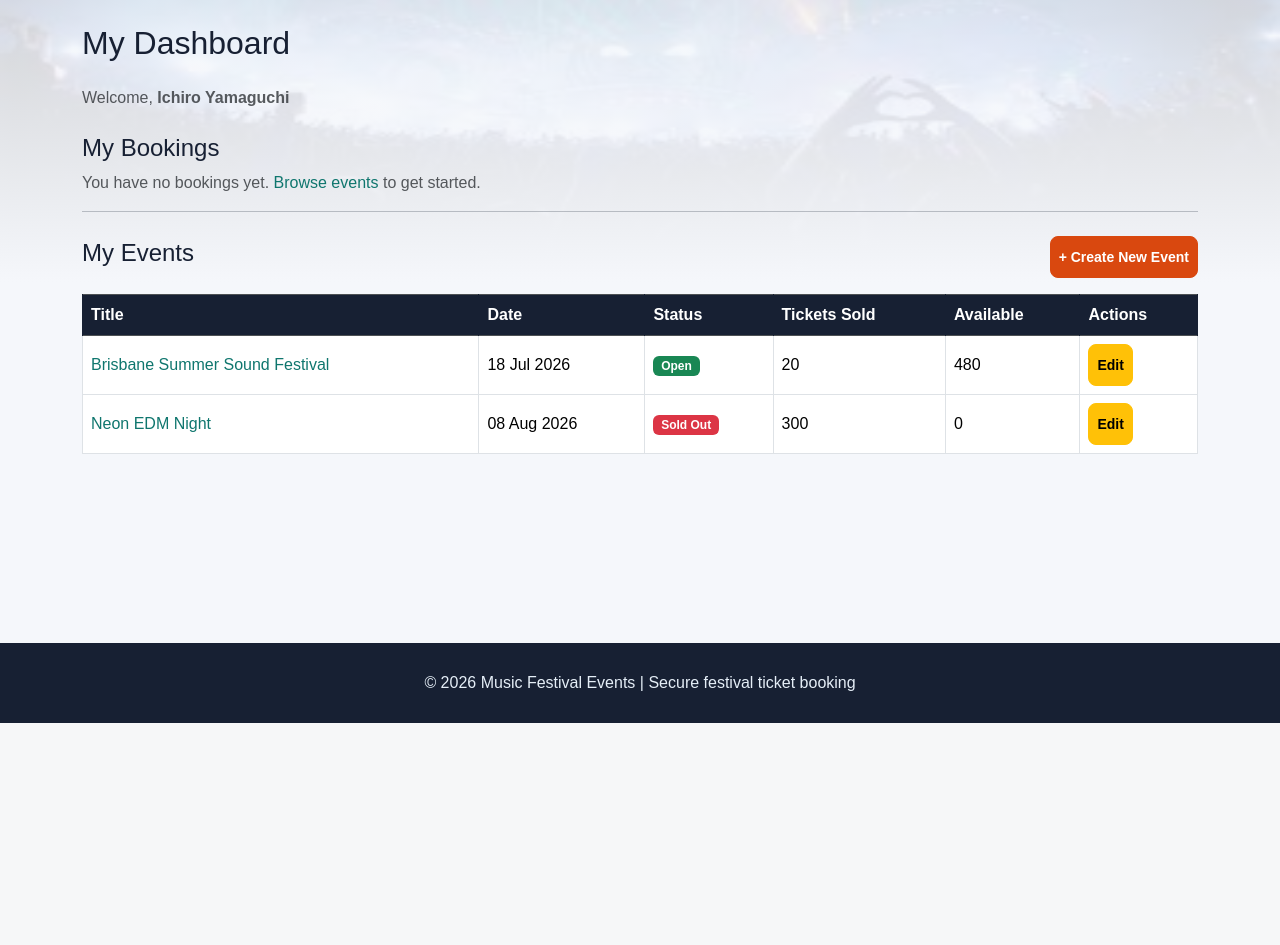
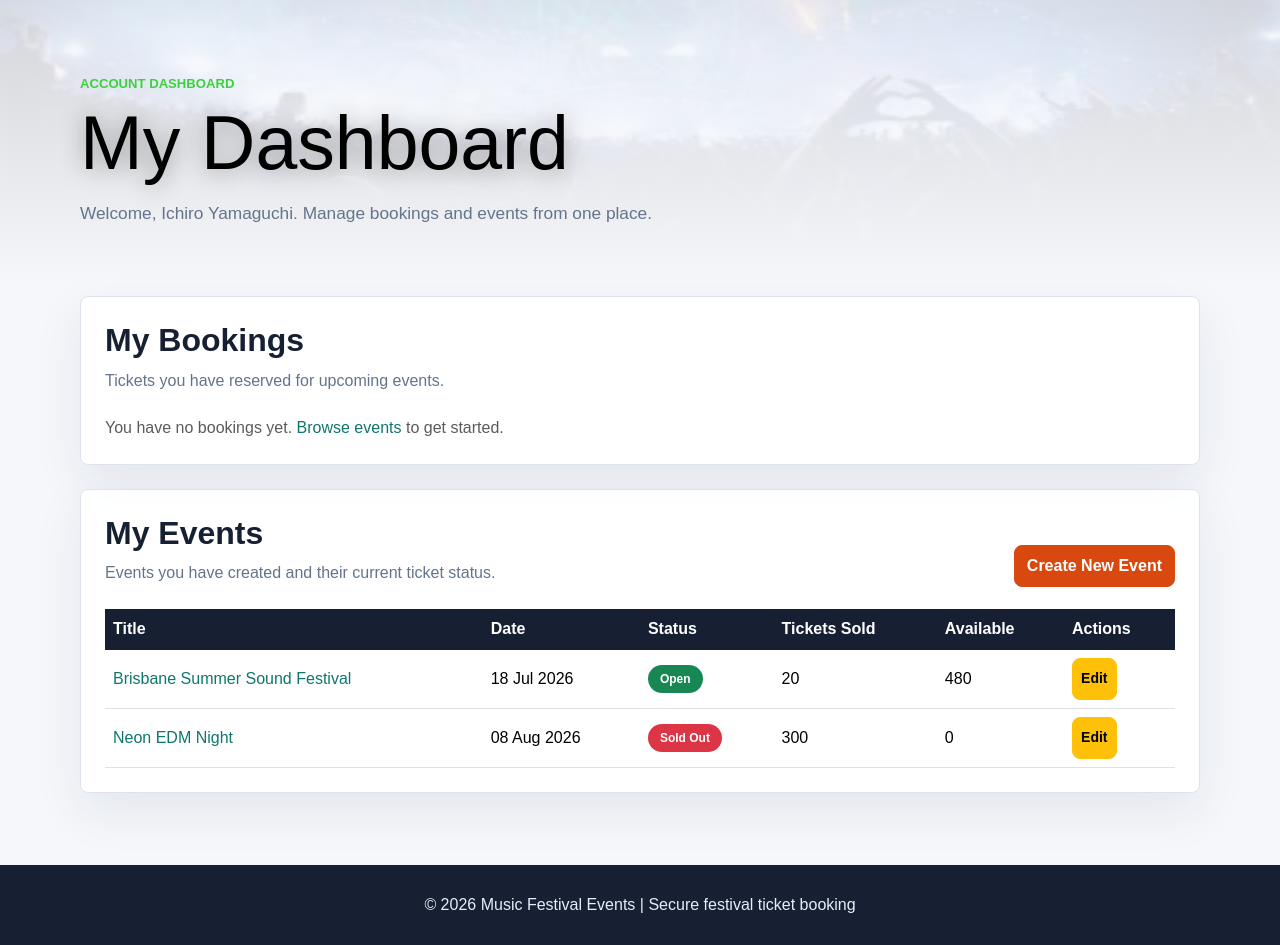
Before and after one commit to kasen2001/Assessment, a Flask app: page /dashboard in a window 1280 px wide. Shown: the part 77-1022 px from the top of the page. Before the commit the page ends 800 px from the top, so only its background shows below. Run offline with Flask 3, Linux system fonts and the light colour scheme; a user stored in the database is signed in; data comes from the database, SQL or seed files in the repository; some libraries are stand-ins or nearby versions.

Commit message:
dashboard.html

```diff
--- a/website/templates/dashboard.html
+++ b/website/templates/dashboard.html
@@ -1,16 +1,29 @@
 {% extends "base.html" %}
 
 {% block content %}
-<div class="container mt-4">
-    <h2 class="mb-4">My Dashboard</h2>
-    <p class="text-muted">Welcome, <strong>{{ current_user.first_name }} {{ current_user.surname }}</strong></p>
+<!-- Dashboard hero personalizes the account area for the current user. -->
+<section class="page-hero compact">
+    <div>
+        <div class="eyebrow">Account dashboard</div>
+        <h1>My Dashboard</h1>
+        <p>Welcome, {{ current_user.first_name }} {{ current_user.surname }}. Manage bookings and events from one place.</p>
+    </div>
+</section>
 
-    <!-- My Bookings -->
-    <h4 class="mt-4">My Bookings</h4>
+<main class="content-band">
+    <!-- Booking table lists tickets the user has reserved. -->
+    <section class="surface p-4 mb-4">
+        <div class="section-title d-flex flex-wrap justify-content-between align-items-end gap-3">
+            <div>
+                <h2>My Bookings</h2>
+                <p>Tickets you have reserved for upcoming events.</p>
+            </div>
+        </div>
+
         {% if bookings %}
         <div class="table-responsive">
-        <table class="table table-bordered table-hover">
-            <thead class="table-dark">
+            <table class="table table-hover">
+                <thead>
                     <tr>
                         <th>Event</th>
                         <th>Date</th>
@@ -37,21 +50,24 @@
             </table>
         </div>
         {% else %}
-    <p class="text-muted">You have no bookings yet. <a href="{{ url_for('main.index') }}">Browse events</a> to get started.</p>
+        <p class="text-muted mb-0">You have no bookings yet. <a href="{{ url_for('main.index') }}">Browse events</a> to get started.</p>
         {% endif %}
+    </section>
 
-    <hr>
-
-    <!-- My Events -->
-    <div class="d-flex justify-content-between align-items-center mt-4 mb-3">
-        <h4>My Events</h4>
-        <a href="{{ url_for('main.create_event') }}" class="btn btn-primary btn-sm">+ Create New Event</a>
+    <!-- Event table lists events created by the current user. -->
+    <section class="surface p-4">
+        <div class="section-title d-flex flex-wrap justify-content-between align-items-end gap-3">
+            <div>
+                <h2>My Events</h2>
+                <p>Events you have created and their current ticket status.</p>
+            </div>
+            <a href="{{ url_for('main.create_event') }}" class="btn btn-primary">Create New Event</a>
         </div>
 
         {% if my_events %}
         <div class="table-responsive">
-        <table class="table table-bordered table-hover">
-            <thead class="table-dark">
+            <table class="table table-hover">
+                <thead>
                     <tr>
                         <th>Title</th>
                         <th>Date</th>
@@ -72,20 +88,19 @@
                         <td>{{ event.date.strftime('%d %b %Y') }}</td>
                         <td>
                             {% if event.status == 'Open' %}
-                        <span class="badge bg-success">{{ event.status }}</span>
+                            <span class="badge bg-success status-badge">{{ event.status }}</span>
                             {% elif event.status == 'Sold Out' %}
-                        <span class="badge bg-danger">{{ event.status }}</span>
+                            <span class="badge bg-danger status-badge">{{ event.status }}</span>
                             {% elif event.status == 'Cancelled' %}
-                        <span class="badge bg-secondary">{{ event.status }}</span>
+                            <span class="badge bg-secondary status-badge">{{ event.status }}</span>
                             {% else %}
-                        <span class="badge bg-warning text-dark">{{ event.status }}</span>
+                            <span class="badge bg-warning text-dark status-badge">{{ event.status }}</span>
                             {% endif %}
                         </td>
                         <td>{{ event.total_tickets - event.available_tickets }}</td>
                         <td>{{ event.available_tickets }}</td>
                         <td>
-                        <a href="{{ url_for('main.edit_event', event_id=event.id) }}"
-                            class="btn btn-warning btn-sm">Edit</a>
+                            <a href="{{ url_for('main.edit_event', event_id=event.id) }}" class="btn btn-warning btn-sm">Edit</a>
                         </td>
                     </tr>
                     {% endfor %}
@@ -93,8 +108,8 @@
             </table>
         </div>
         {% else %}
-    <p class="text-muted">You haven't created any events yet.</p>
+        <p class="text-muted mb-0">You haven't created any events yet.</p>
         {% endif %}
-
-</div>
+    </section>
+</main>
 {% endblock %}
```
Lines whose indentation alone changed are shown as unchanged.
